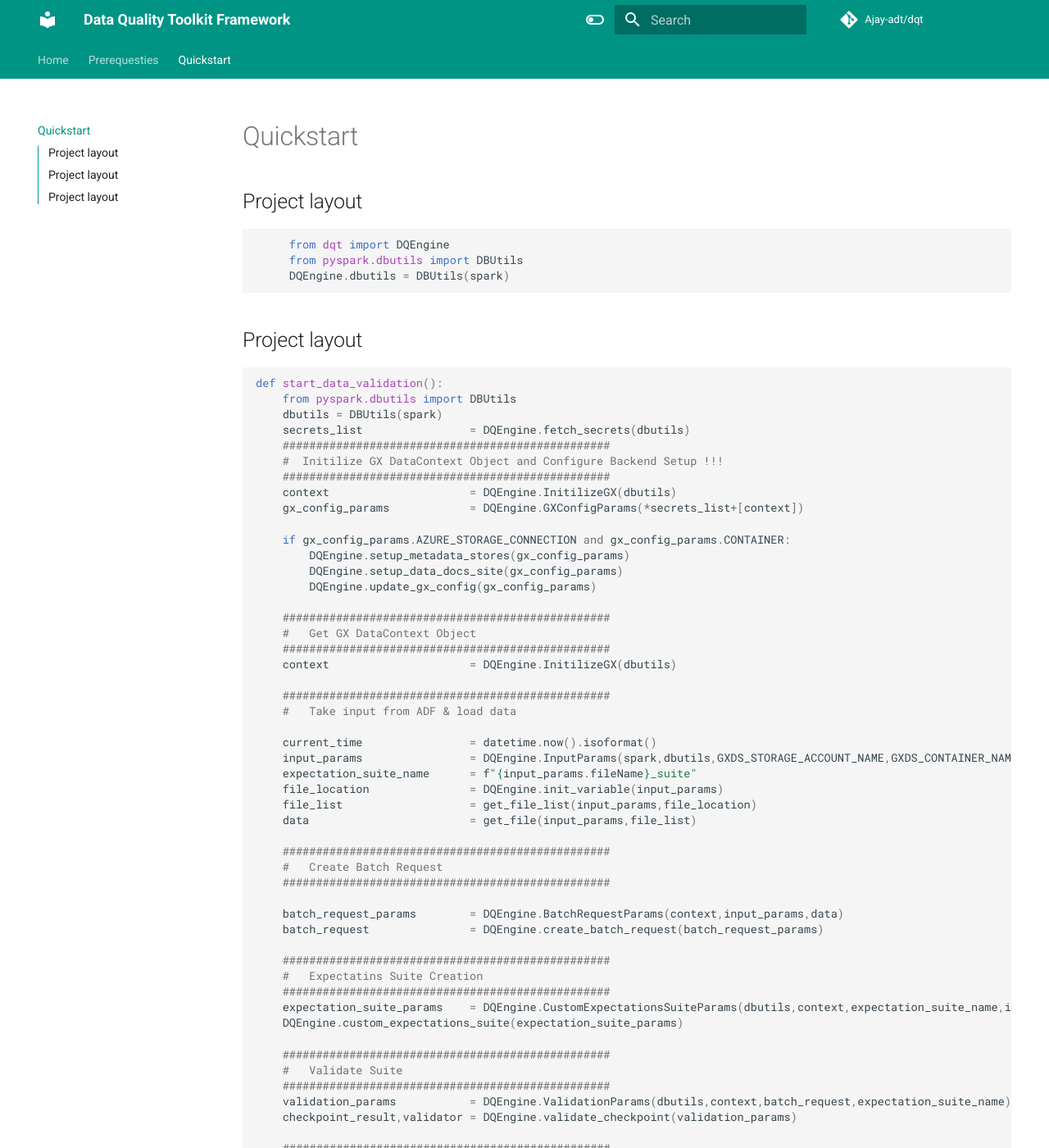
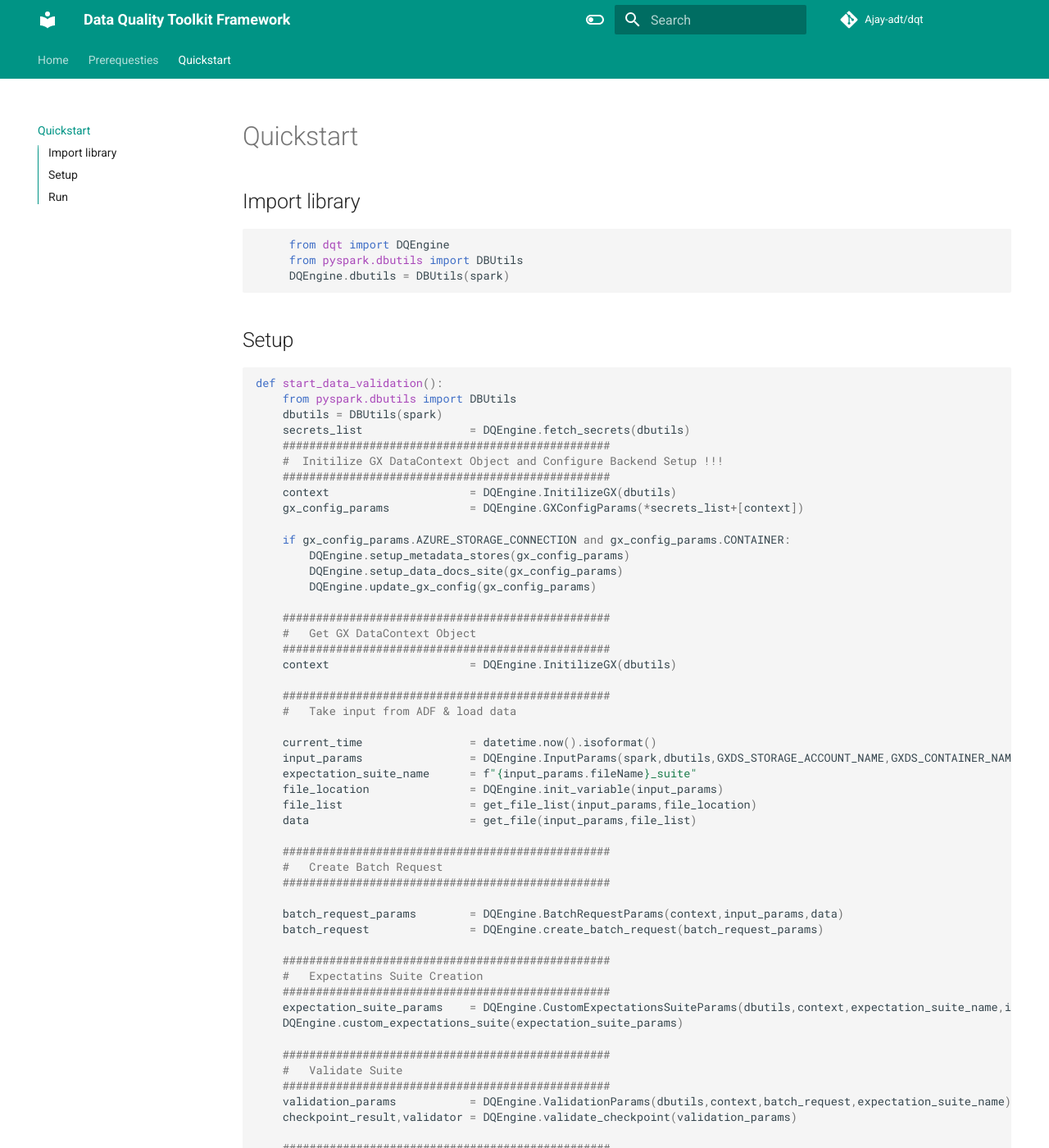
Before and after one commit to Ajay-adt/dqt, an MkDocs documentation site: the page built from docs/quickstart.md, in a window 1280 px wide and 1400 px high. Shown: the whole window at 82% size. Built offline with MkDocs 1.6.1 and Material for MkDocs 9.7.7, drawn with Linux system fonts in a browser that asks for light colours; comment, search, counter and statistics services are not loaded.

Commit message:
Update quickstart.md

````diff
--- a/docs/quickstart.md
+++ b/docs/quickstart.md
@@ -1,4 +1,4 @@
-## Project layout
+## Import library
 
 ```python
      from dqt import DQEngine
@@ -6,7 +6,7 @@
      DQEngine.dbutils = DBUtils(spark)
 ```
 
-## Project layout
+## Setup
 
 ```python
 def start_data_validation():
@@ -69,7 +69,7 @@ def start_data_validation():
     return sourceDF,dq_log
 ```
 
-## Project layout
+## Run
 
 ```python
 if dqRule:
````
